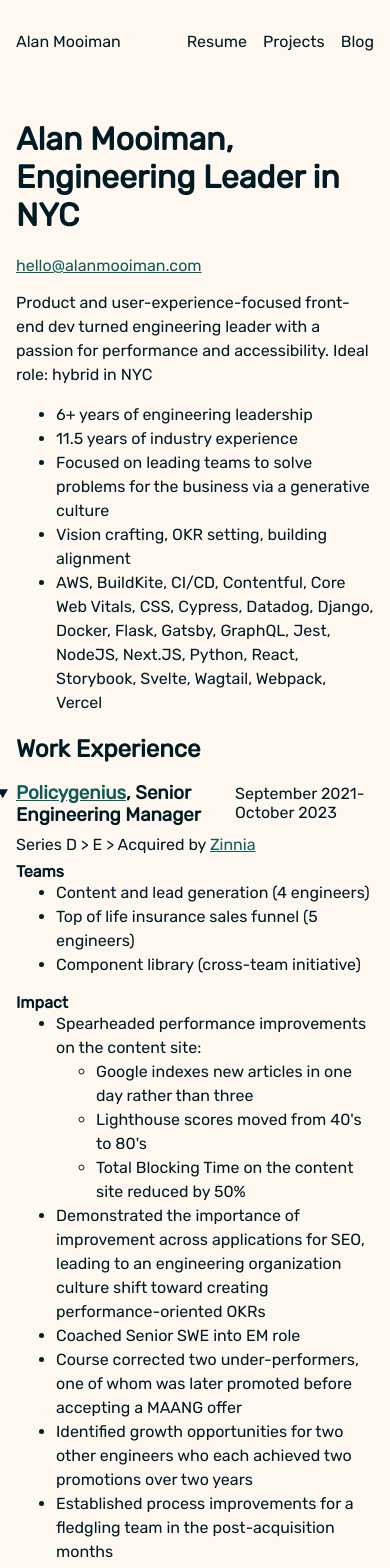
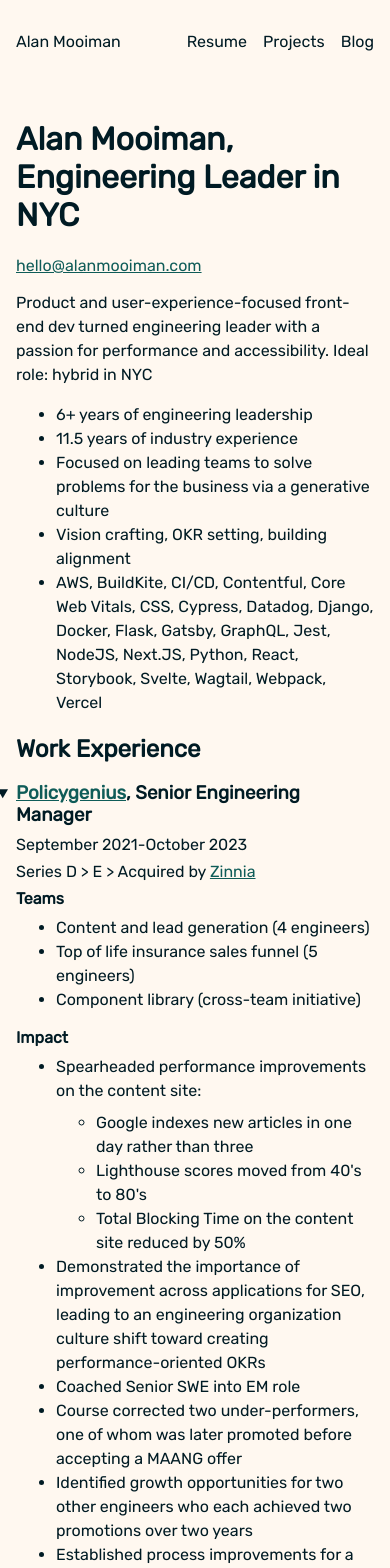
Before and after one commit to alanmoo/alanmoo-svelte, a SvelteKit app: page /resume/update in a window 390 px wide. Shown: the top 1568 px of the page. Built offline with nearby package versions, Linux system fonts and the light colour scheme.

Commit message:
Responsive cleanups

```diff
--- a/src/routes/resume/update/+page.svelte
+++ b/src/routes/resume/update/+page.svelte
@@ -439,10 +439,15 @@
 		display: inline;
 	}
 
+	.role_dates {
+		margin: 0 0 0.5em;
+	}
+
 	.summary {
 		display: flex;
 		justify-content: space-between;
 		align-items: baseline;
+		flex-wrap: wrap;
 	}
 	summary {
 		list-style-position: outside;
@@ -453,7 +458,7 @@
 		top: 0;
 		background-color: var(--background-color);
 		padding: 0.5em 0;
-		margin: 0.5em 0 0;
+		margin: 0.5em 0.5em 0 0;
 	}
 
 	section > h2 {
@@ -462,10 +467,10 @@
 	h5 {
 		font-size: 1em;
 		font-weight: bold;
-		margin: 0.5em 0 0;
+		margin: 0.5em 0;
 	}
 	ul {
-		margin-top: 0em;
+		margin-top: 0.5em;
 	}
 
 	@media print {
```
